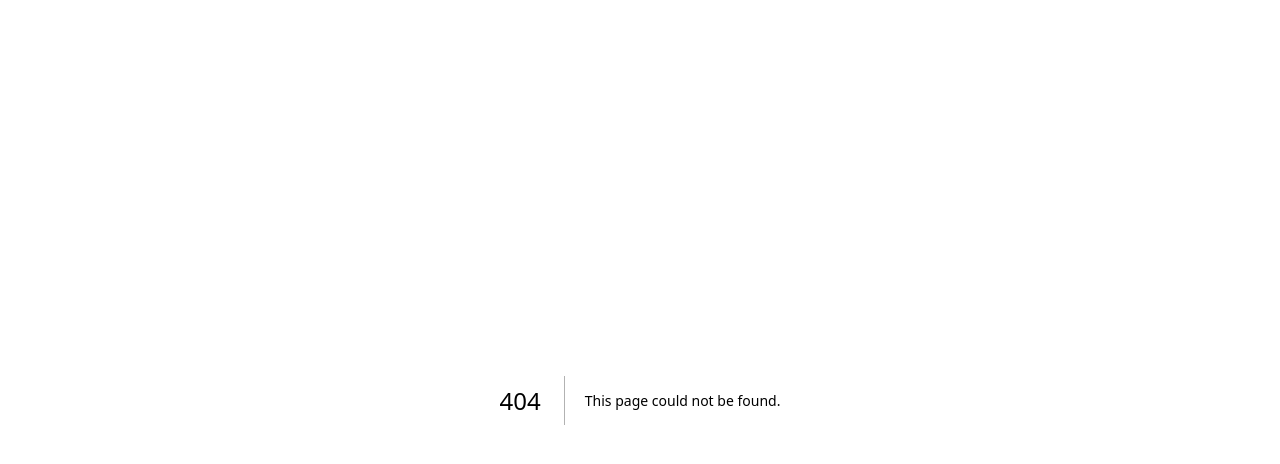
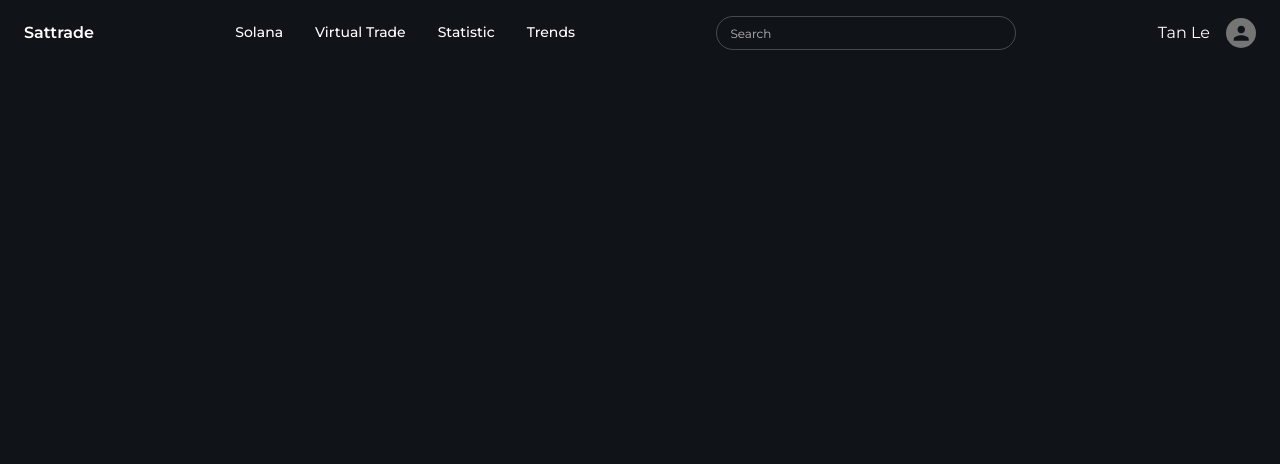
Before and after one commit to dev-zenonian/sattrade, a Next.js app in the folder web/: page /dashboard in a window 1280 px wide. Before the commit this address had no page. Shown: the top 464 px of the page. Built offline with nearby package versions, Linux system fonts and the light colour scheme.

Commit message:
feat: add dashboard header ui

```diff
--- a/web/package.json
+++ b/web/package.json
@@ -14,6 +14,7 @@
   "dependencies": {
     "@emotion/react": "^11.11.1",
     "@emotion/styled": "^11.11.0",
+    "@mui/icons-material": "^5.14.18",
     "@mui/material": "^5.14.18",
     "eslint-config-next": "^14.0.3",
     "framer-motion": "^10.16.5",
--- /dev/null
+++ b/web/src/app/dashboard/components/Header.tsx
@@ -0,0 +1,31 @@
+import { Avatar, Box, Typography } from '@mui/material';
+
+import Search from './Search';
+
+export const Header = () => {
+	return (
+		<Box
+			display={'flex'}
+			alignItems={'center'}
+			justifyContent={'space-between'}
+			paddingY={2}
+		>
+			<Typography fontWeight={'600'}>Sattrade</Typography>
+			<Box display={'flex'} alignItems={'center'} gap={4}>
+				<Typography variant="subtitle2">Solana</Typography>
+				<Typography variant="subtitle2">Virtual Trade</Typography>
+				<Typography variant="subtitle2">Statistic</Typography>
+				<Typography variant="subtitle2">Trends</Typography>
+			</Box>
+
+			<Search />
+
+			<Box display={'flex'} alignItems={'center'} gap={2}>
+				<Typography>Tan Le</Typography>
+				<Avatar sx={{ width: 30, height: 30 }} />
+			</Box>
+		</Box>
+	);
+};
+
+export default Header;
--- /dev/null
+++ b/web/src/app/dashboard/components/Search.tsx
@@ -0,0 +1,14 @@
+import { TextField } from '@mui/material';
+
+const Search = () => {
+	return (
+		<TextField
+			label="Search"
+			size="small"
+			InputProps={{ sx: { borderRadius: 10, fontSize: 12, width: 300 } }}
+			InputLabelProps={{ sx: { fontSize: 12 } }}
+		/>
+	);
+};
+
+export default Search;
--- /dev/null
+++ b/web/src/app/dashboard/components/index.tsx
@@ -0,0 +1 @@
+export * from './Header';
--- /dev/null
+++ b/web/src/app/dashboard/page.tsx
@@ -0,0 +1,13 @@
+import { Container } from '@mui/material';
+
+import { Header } from './components';
+
+const Dashboard = () => {
+	return (
+		<Container maxWidth={false}>
+			<Header />
+		</Container>
+	);
+};
+
+export default Dashboard;
--- a/web/src/app/page.tsx
+++ b/web/src/app/page.tsx
@@ -34,7 +34,8 @@ export default function Home() {
 					transition={{ delay: 0.5, duration: 0.5 }}
 				>
 					<Typography variant="h4" textAlign={'center'} mb={8}>
-						An AI-power, simplest, efficient trading portfolio
+						An AI-powered, simplest, efficient tools for building trading
+						portfolio
 					</Typography>
 					<Button variant="outlined" size="large">
 						Start now
```
Also changed, not shown: 1 other file (tests, documents, lock files or other folders).
